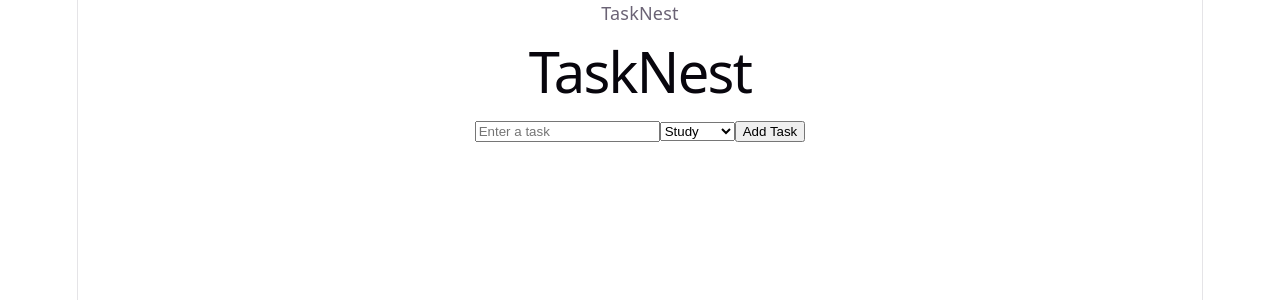
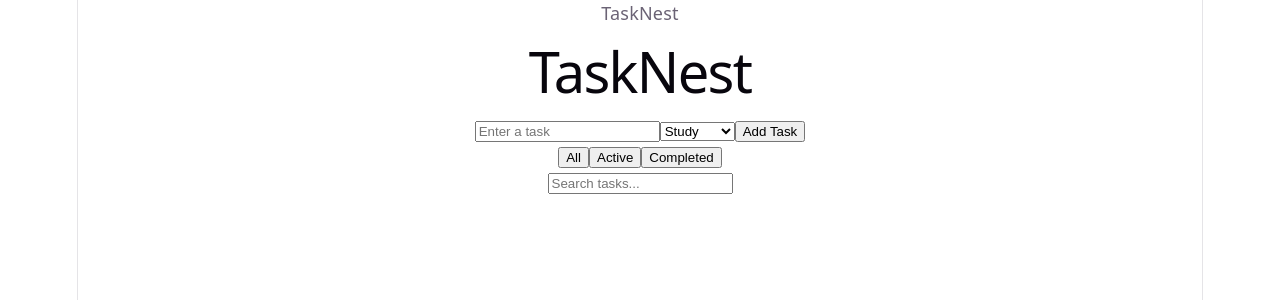
Before and after one commit to alinakhan9076/tasknest-react, a React (Vite) app: page / in a window 1280 px wide. Shown: the top 300 px of the page. Built offline with nearby package versions, Linux system fonts and the light colour scheme.

Commit message:
Add task state management

```diff
--- a/src/components/FilterBar.jsx
+++ b/src/components/FilterBar.jsx
@@ -0,0 +1,19 @@
+function FilterBar ({ filter, onFilterChange }) {
+    return (
+        <div>
+            <button onClick={() => onFilterChange("all")}>
+                All
+            </button>
+
+            <button onClick={() => onFilterChange("active")}>
+                Active
+            </button>
+
+            <button onClick={() => onFilterChange("completed")}>
+                Completed
+            </button>
+        </div>
+    );
+}
+
+export default FilterBar;
--- a/src/components/SearchBar.jsx
+++ b/src/components/SearchBar.jsx
@@ -0,0 +1,11 @@
+function SearchBar ({ searchQuery, onSearchChange }) {
+    return (
+        <input type="text"
+        value={searchQuery}
+        onChange={(e) => onSearchChange(e.target.value)}
+        placeholder="Search tasks..."
+        />
+    );
+}
+
+export default SearchBar;
--- a/src/pages/HomePage.jsx
+++ b/src/pages/HomePage.jsx
@@ -1,12 +1,59 @@
-// import { useState } from "react ";
+import { useState } from "react";
 import AddTaskForm from "../components/AddTaskForm";
+import FilterBar from "../components/FilterBar";
+import SearchBar from "../components/SearchBar";
+import TaskList from "../components/TaskList";
 
 function HomePage() {
+    const [tasks, setTasks] = useState([]);
+    const [filter, setFilter] = useState("all");
+    const [searchQuery, setSearchQuery] = useState("");
+
+    function addTask(taskData) {
+        const newTask = {
+            id: Date.now(),
+            text: taskData.category,
+            completed: false,
+        };
+
+        setTasks((currentTasks) => [
+            ...currentTasks,
+            newTask,
+        ]);
+    }
+
+    function toggleTask(id) {
+        setTasks((currentTasks) =>
+        currentTasks.map((task) =>
+        task.id === id
+    ? { ...task, completed: ! task.completed}
+          : task
+        )
+    );
+    }
+
+    function deleteTask(id) {
+        setTasks((currentTasks) =>
+        currentTasks.filter((task) =>
+        task.id !== id)
+    );
+    }
 
     return(
         <div>
             <h1>TaskNest</h1>
-            <AddTaskForm />
+            <AddTaskForm onAdd={addTask}/>
+
+            <FilterBar filter={filter}
+            onFilterChange={setFilter} />
+
+            <SearchBar searchQuery={searchQuery}
+            onSearchChange={setSearchQuery} />
+
+            <TaskList tasks={tasks}
+            onToggle={toggleTask}
+            onDelete={deleteTask} />
+
         </div>
     );
 }
```
